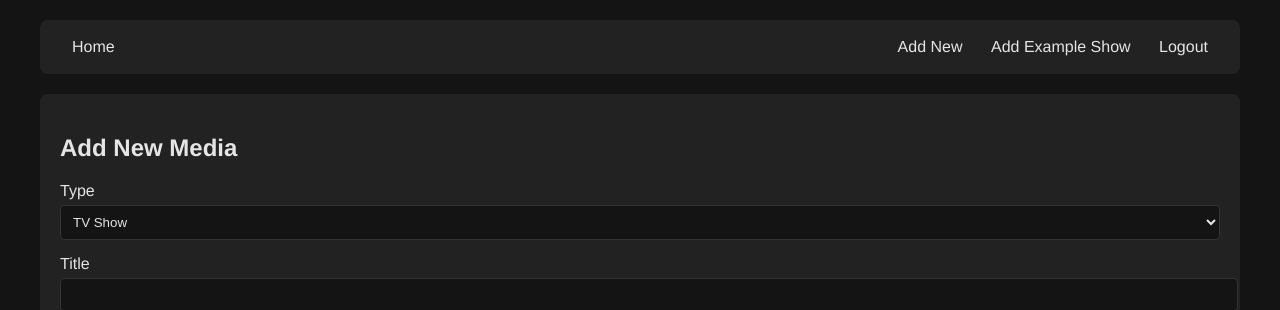
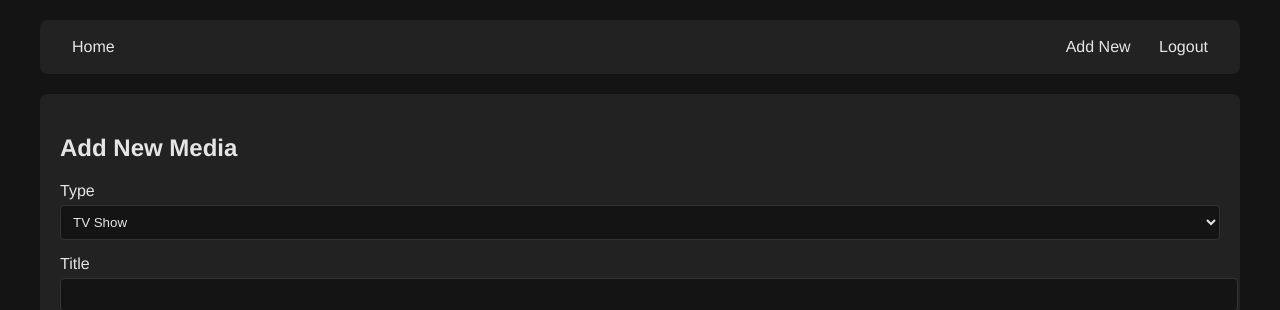
Before and after one commit to ClearLite/Ranking-Thing-332211, a Flask app: page /add_media in a window 1280 px wide. Shown: the top 310 px of the page. Run offline with Flask 3, Linux system fonts and the light colour scheme; a user stored in the database is signed in.

Commit message:
Update base.html

```diff
--- a/project/templates/base.html
+++ b/project/templates/base.html
@@ -13,7 +13,6 @@
             <div>
                 {% if current_user.is_authenticated %}
                     <a href="{{ url_for('main.add_media') }}">Add New</a>
-                    <a href="{{ url_for('main.seed_example') }}">Add Example Show</a>
                     <a href="{{ url_for('main.logout') }}">Logout</a>
                 {% else %}
                     <a href="{{ url_for('main.login') }}">Admin Login</a>
```
